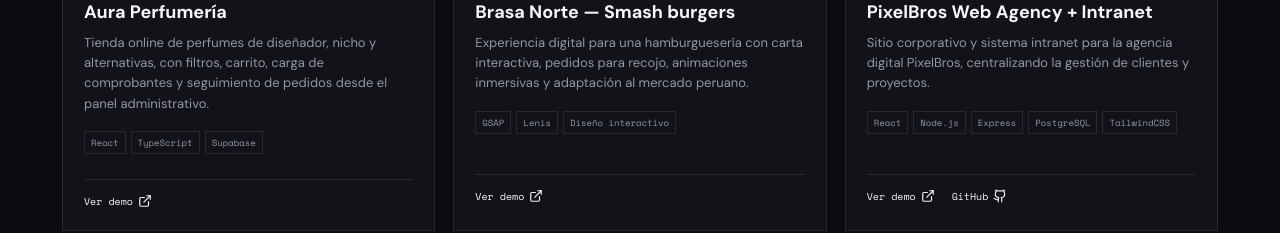
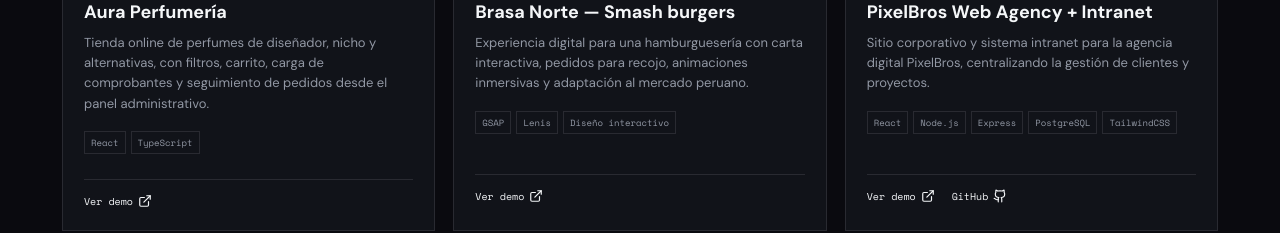
Before and after one commit to hxtxrchq1/PortFolio, a React (Vite) app: page / in a window 1280 px wide. Shown: the part 2940-3173 px from the top of the page. Built offline with nearby package versions, Linux system fonts and the light colour scheme.

Commit message:
Remove Supabase tag from Aura card

```diff
--- a/src/components/VisualMode.tsx
+++ b/src/components/VisualMode.tsx
@@ -6,7 +6,7 @@ const Github = ({ size = 18 }: { size?: number }) => <svg width={size} height={s
 const Linkedin = ({ size = 18 }: { size?: number }) => <svg width={size} height={size} viewBox="0 0 24 24" fill="none" stroke="currentColor" strokeWidth="2" strokeLinecap="round" strokeLinejoin="round"><path d="M16 8a6 6 0 0 1 6 6v7h-4v-7a2 2 0 0 0-2-2 2 2 0 0 0-2 2v7h-4v-7a6 6 0 0 1 6-6z"/><rect width="4" height="12" x="2" y="9"/><circle cx="4" cy="4" r="2"/></svg>;
 
 const projects = [
-  { title: 'Aura Perfumería', description: 'Tienda online de perfumes de diseñador, nicho y alternativas, con filtros, carrito, carga de comprobantes y seguimiento de pedidos desde el panel administrativo.', tech: ['React', 'TypeScript', 'Supabase'], image: '/assets/images/aura-perfumeria.png', demo: 'https://auraperfumeria.chiqo.cc.cd/', type: 'web' },
+  { title: 'Aura Perfumería', description: 'Tienda online de perfumes de diseñador, nicho y alternativas, con filtros, carrito, carga de comprobantes y seguimiento de pedidos desde el panel administrativo.', tech: ['React', 'TypeScript'], image: '/assets/images/aura-perfumeria.png', demo: 'https://auraperfumeria.chiqo.cc.cd/', type: 'web' },
   { title: 'Brasa Norte — Smash burgers', description: 'Experiencia digital para una hamburguesería con carta interactiva, pedidos para recojo, animaciones inmersivas y adaptación al mercado peruano.', tech: ['GSAP', 'Lenis', 'Diseño interactivo'], image: '/smash-burgers/assets/img/hero-primo.webp', demo: 'https://smashburgers.chiqo.cc.cd/smash-burgers/en/', type: 'web' },
   { title: 'PixelBros Web Agency + Intranet', description: 'Sitio corporativo y sistema intranet para la agencia digital PixelBros, centralizando la gestión de clientes y proyectos.', tech: ['React', 'Node.js', 'Express', 'PostgreSQL', 'TailwindCSS'], image: '/assets/images/pixelbros.png', demo: 'https://www.pixelbros.pe/', github: 'https://github.com/hxtxrchq1/PixelBros-Frontend', type: 'web' },
   { title: 'Detección de patrones anómalos', description: 'Modelo híbrido de IA con Autoencoder y Random Forest para detectar patrones anómalos en transacciones, con visor en tiempo real.', tech: ['Python', 'Angular', 'WebSockets', 'Docker'], image: '/assets/images/deteccion_de_fraudes.png', demo: 'https://frontend-ae-rf.vercel.app/auth/login', type: 'ia' },
```
